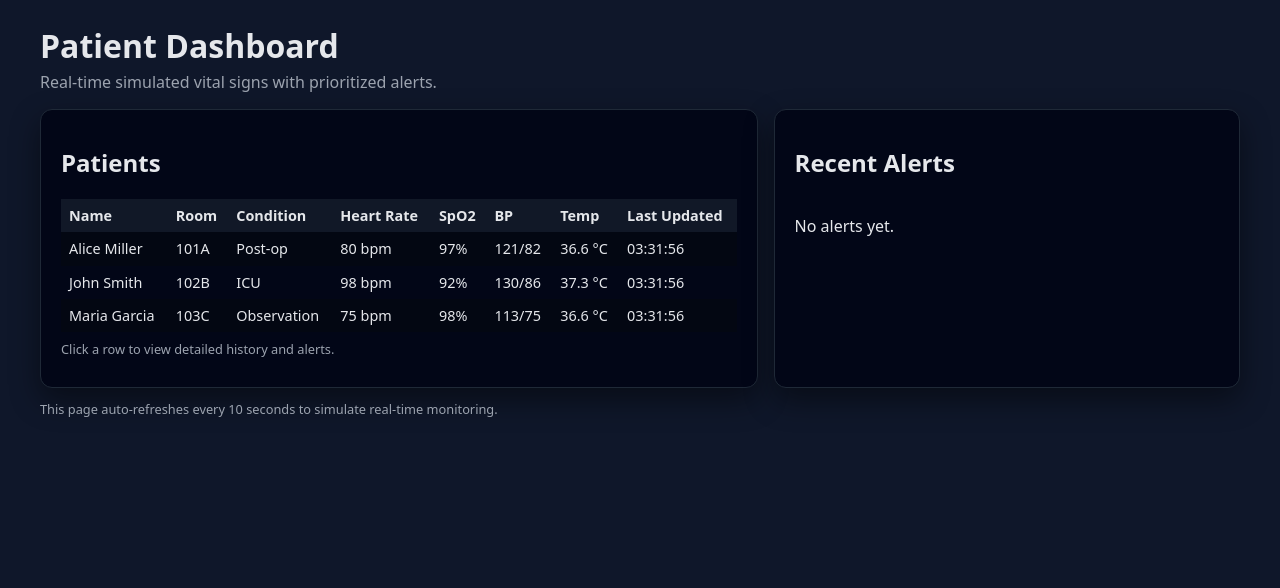
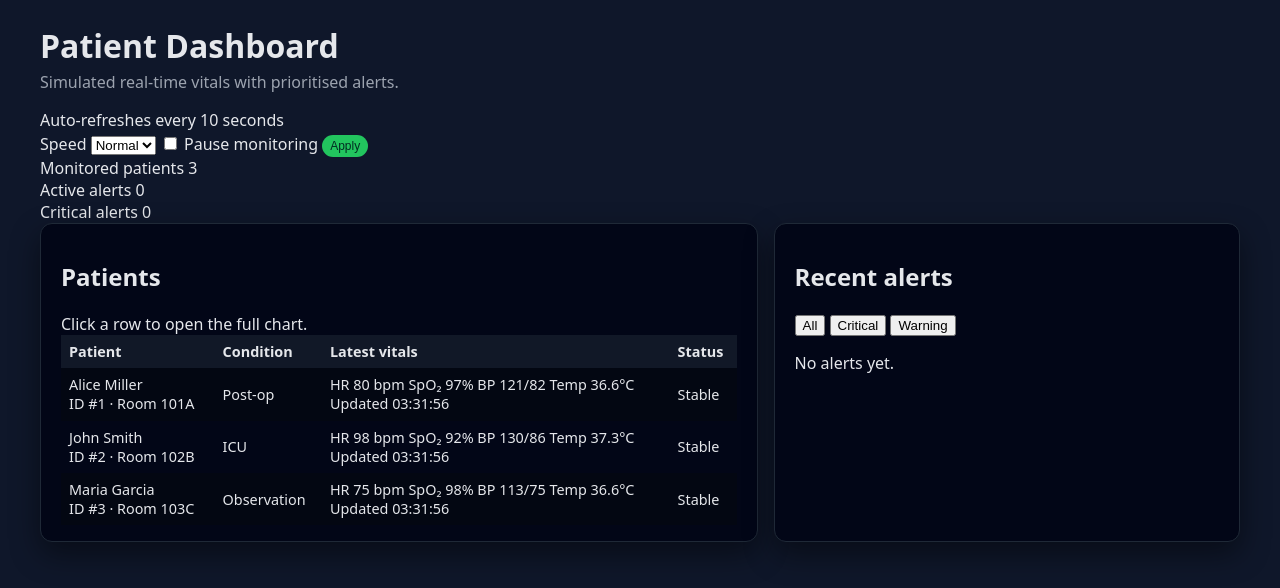
Before and after one commit to jteetzz/PatientMonitoringSystem, a Flask app: page / in a window 1280 px wide. Shown: the part 49-637 px from the top of the page. Run offline with Flask 3, Linux system fonts and the light colour scheme.

Commit message:
Enhance dashboard layout and alert display

```diff
--- a/web/templates/dashboard.html
+++ b/web/templates/dashboard.html
@@ -2,63 +2,161 @@
 {% block title %}Dashboard — Patient Monitoring{% endblock %}
 
 {% block content %}
+<div class="page-header">
+    <div>
         <h1>Patient Dashboard</h1>
-<p class="subtitle">Real-time simulated vital signs with prioritized alerts.</p>
+        <p class="subtitle">Simulated real-time vitals with prioritised alerts.</p>
+    </div>
+    <div class="header-meta">
+        {% if alerts %}
+            <span class="meta-pill">
+                Last alert at {{ alerts[0].created_at.strftime("%H:%M:%S") }}
+            </span>
+        {% endif %}
+        <span class="meta-pill subtle">Auto-refreshes every 10 seconds</span>
+    </div>
+</div>
+
+<div class="sim-controls">
+    <form method="post" action="{{ url_for('web.set_simulation') }}">
+        <label class="sim-label">
+            Speed
+            <select name="speed">
+                <option value="normal" {% if sim_speed == "normal" %}selected{% endif %}>
+                    Normal
+                </option>
+                <option value="fast" {% if sim_speed == "fast" %}selected{% endif %}>
+                    Fast
+                </option>
+            </select>
+        </label>
+
+        <label class="sim-label sim-checkbox">
+            <input type="checkbox" name="paused" value="1" {% if sim_paused %}checked{% endif %}>
+            Pause monitoring
+        </label>
+
+        <button type="submit" class="btn-small">
+            Apply
+        </button>
+    </form>
+</div>
+
+<section class="metrics-row">
+    <div class="metric-card">
+        <span class="metric-label">Monitored patients</span>
+        <span class="metric-value">{{ patients|length }}</span>
+    </div>
+    <div class="metric-card">
+        <span class="metric-label">Active alerts</span>
+        <span class="metric-value">{{ alerts|length }}</span>
+    </div>
+    <div class="metric-card">
+        <span class="metric-label">Critical alerts</span>
+        <span class="metric-value">
+            {{ alerts|selectattr('severity', 'equalto', 'critical')|list|length }}
+        </span>
+    </div>
+</section>
 
 <section class="grid">
+    <!-- Patients table -->
     <div class="card">
+        <div class="card-header">
             <h2>Patients</h2>
-        <table>
+            <span class="card-caption">Click a row to open the full chart.</span>
+        </div>
+        <div class="table-wrapper">
+            <table class="table">
                 <thead>
                 <tr>
-                <th>Name</th>
-                <th>Room</th>
+                    <th>Patient</th>
                     <th>Condition</th>
-                <th>Heart Rate</th>
-                <th>SpO2</th>
-                <th>BP</th>
-                <th>Temp</th>
-                <th>Last Updated</th>
+                    <th>Latest vitals</th>
+                    <th>Status</th>
                 </tr>
                 </thead>
                 <tbody>
                 {% for p in patients %}
                     {% set v = p.latest_vitals %}
                     <tr onclick="goToPatient({{ p.id }})" class="clickable-row">
-                    <td>{{ p.name }}</td>
-                    <td>{{ p.room }}</td>
-                    <td>{{ p.condition }}</td>
+                        <td>
+                            <div class="cell-main">{{ p.name }}</div>
+                            <div class="cell-sub">ID #{{ p.id }} · Room {{ p.room }}</div>
+                        </td>
+                        <td>
+                            <span class="cell-main">{{ p.condition }}</span>
+                        </td>
+                        <td>
                             {% if v %}
-                        <td>{{ v.heart_rate }} bpm</td>
-                        <td>{{ v.spo2 }}%</td>
-                        <td>{{ v.systolic_bp }}/{{ v.diastolic_bp }}</td>
-                        <td>{{ "%.1f"|format(v.temperature) }} °C</td>
-                        <td>{{ v.timestamp.strftime("%H:%M:%S") }}</td>
+                                <div class="vital-inline">
+                                    <span class="vital-chip">
+                                        HR {{ v.heart_rate }} <span class="unit">bpm</span>
+                                    </span>
+                                    <span class="vital-chip">
+                                        SpO₂ {{ v.spo2 }}<span class="unit">%</span>
+                                    </span>
+                                    <span class="vital-chip">
+                                        BP {{ v.systolic_bp }}/{{ v.diastolic_bp }}
+                                    </span>
+                                    <span class="vital-chip">
+                                        Temp {{ "%.1f"|format(v.temperature) }}°C
+                                    </span>
+                                </div>
+                                <div class="cell-sub">
+                                    Updated {{ v.timestamp.strftime("%H:%M:%S") }}
+                                </div>
                             {% else %}
-                        <td colspan="4">No data</td>
-                        <td>-</td>
+                                <span class="muted">No vitals recorded yet</span>
                             {% endif %}
+                        </td>
+                        <td>
+                            {% set a = p.latest_alert %}
+                            {% if a %}
+                                <span class="pill pill-{{ a.severity }}">
+                                    {{ a.severity|capitalize }}
+                                </span>
+                                <div class="cell-sub">{{ a.message }}</div>
+                            {% else %}
+                                <span class="pill pill-ok">Stable</span>
+                            {% endif %}
+                        </td>
                     </tr>
                 {% endfor %}
                 </tbody>
             </table>
-        <p class="hint">Click a row to view detailed history and alerts.</p>
+        </div>
     </div>
 
+    <!-- Alerts list -->
     <div class="card">
-        <h2>Recent Alerts</h2>
+        <div class="card-header">
+            <h2>Recent alerts</h2>
+            <div class="alert-filters">
+                <button type="button" class="chip chip-active" data-filter="all">All</button>
+                <button type="button" class="chip" data-filter="critical">Critical</button>
+                <button type="button" class="chip" data-filter="warning">Warning</button>
+            </div>
+        </div>
+
         <div class="alert-list">
             {% if alerts %}
-                {% for a in alerts|reverse %}
+                {% for a in alerts %}
                     <div class="alert-item alert-{{ a.severity }}">
                         <div class="alert-header">
-                            <span>Patient #{{ a.patient_id }}</span>
-                            <span>{{ a.created_at.strftime("%H:%M:%S") }}</span>
+                            <span class="alert-time">
+                                {{ a.created_at.strftime("%H:%M:%S") }}
+                            </span>
+                            <span class="pill pill-{{ a.severity }}">
+                                {{ a.severity|capitalize }}
+                            </span>
                         </div>
-                        <p>{{ a.message }}</p>
+                        <p class="alert-message">{{ a.message }}</p>
                         <form method="post" action="{{ url_for('web.ack_alert', alert_id=a.id) }}">
                             {% if not a.acknowledged %}
-                                <button type="submit" class="btn-small">Acknowledge</button>
+                                <button type="submit" class="btn-small">
+                                    Acknowledge
+                                </button>
                             {% else %}
                                 <span class="badge">Acknowledged</span>
                             {% endif %}
@@ -66,11 +164,9 @@
                     </div>
                 {% endfor %}
             {% else %}
-                <p>No alerts yet.</p>
+                <p class="muted">No alerts yet.</p>
             {% endif %}
         </div>
     </div>
 </section>
-
-<p class="auto-refresh-note">This page auto-refreshes every 10 seconds to simulate real-time monitoring.</p>
 {% endblock %}
```
Lines whose indentation alone changed are shown as unchanged.
